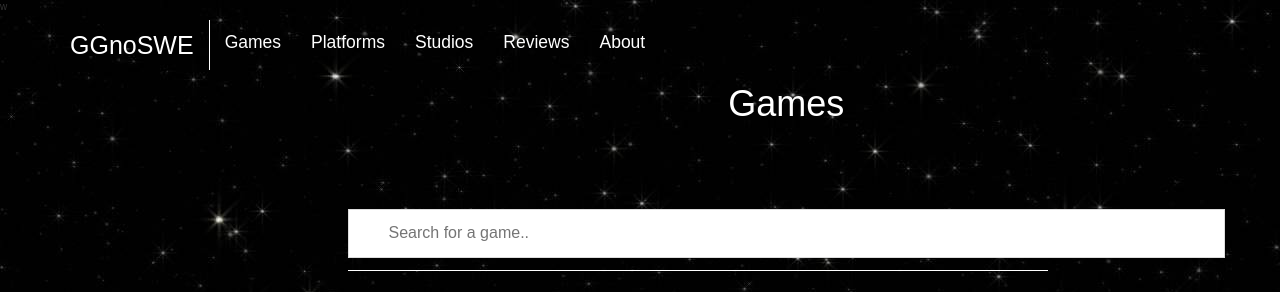
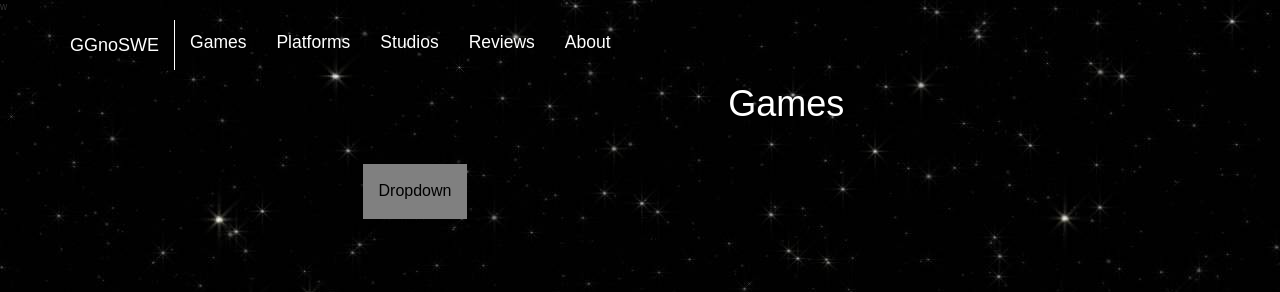
Before and after one commit to wcrasta/idb, a Flask app: page /games in a window 1280 px wide. Shown: the top 292 px of the page. Run offline with Flask 2, Linux system fonts and the light colour scheme; data that the repository does not hold is empty; some libraries are stand-ins or nearby versions.

Commit message:
sorting functionality added

```diff
--- /dev/null
+++ b/static/css/common.css
@@ -0,0 +1,86 @@
+@import "bootstrap.css";
+@import "bootstrap.min.css";
+
+body {
+  font-size: 100%;
+  font-family: arial;
+}
+  /* Added by Kaivan */
+  .caption {
+      height: 130px;
+      overflow: hidden;
+  }
+
+  .caption h4 {
+      white-space: nowrap;
+  }
+
+  .thumbnail img {
+      width: 100%;
+  }
+
+  .ratings {
+      padding-right: 10px;
+      padding-left: 10px;
+      color: #d17581;
+  }
+
+  .thumbnail {
+      padding: 0;
+  }
+
+  .thumbnail .caption-full {
+      padding: 9px;
+      color: #333;
+  }
+
+/*for search bar*/
+  #myInput {
+    background-repeat: no-repeat;
+    width: 100%;
+    font-size: 16px;
+    padding: 12px 20px 12px 40px;
+    border: 1px solid #ddd;
+    margin-bottom: 12px;
+  }
+
+/* hover drop down for sorting*/
+.dropbtn {
+    background-color: grey;
+    color: white;
+    padding: 16px;
+    font-size: 16px;
+    border: none;
+    cursor: pointer;
+    }
+
+.dropdown {
+    position: relative;
+    display: inline-block;
+}
+
+.dropdown-content {
+    display: none;
+    position: absolute;
+    background-color: #f9f9f9;
+    min-width: 160px;
+    box-shadow: 0px 8px 16px 0px rgba(0,0,0,0.2);
+    z-index: 1;
+}
+
+.dropdown-content a {
+    color: black;
+    padding: 12px 16px;
+    text-decoration: none;
+    display: block;
+}
+
+.dropdown-content a:hover {background-color: #f1f1f1}
+
+.dropdown:hover .dropdown-content {
+    display: block;
+}
+
+.dropdown:hover .dropbtn {
+    background-color: #3e8e41;
+}
--- a/templates/games.html
+++ b/templates/games.html
@@ -6,11 +6,12 @@ w﻿<!DOCTYPE html>
 <meta name="viewport" content="width = device-width, initial-scale=1">
 <title>GGnoSWE · Games</title>
 
-<!-- Bootstrap Core CSS -->
+<!-- Bootstrap Core CSS, home and common-->
 <link href="css/bootstrap.min.css" rel="stylesheet">
+<link rel="stylesheet" type="text/css" href="../static/css/home.css">
+<link rel="stylesheet" type="text/css" href="../static/css/common.css">
 
 <!-- Custom CSS -->
-<link rel="stylesheet" type="text/css" href="../static/css/home.css">
 <style type="text/css">
   body {
     background: url('../static/images/bg.png');
@@ -151,6 +114,16 @@ w﻿<!DOCTYPE html>
             <div class = 'col-md-9' style="padding-top: 50px">
 
                 <h1 class="text-center">Games</h1>
+
+                <div class="dropdown" style="padding-top: 30px">
+                  <button class="dropbtn"><font color="black">Dropdown</font></button>
+                  <div class="dropdown-content">
+                    <a href="#">Games</a>
+                    <a href="#">Platform</a>
+                    <a href="#">Studio</a>
+                  </div>
+                </div>
+
                 <div class="row" style="padding-top: 75px;">
                     <input type="text" id="myInput" onkeyup="search()" placeholder="Search for a game.." title="Type in a name">
 
```
Also changed, not shown: other parts of templates/games.html (+0 -38 lines).
